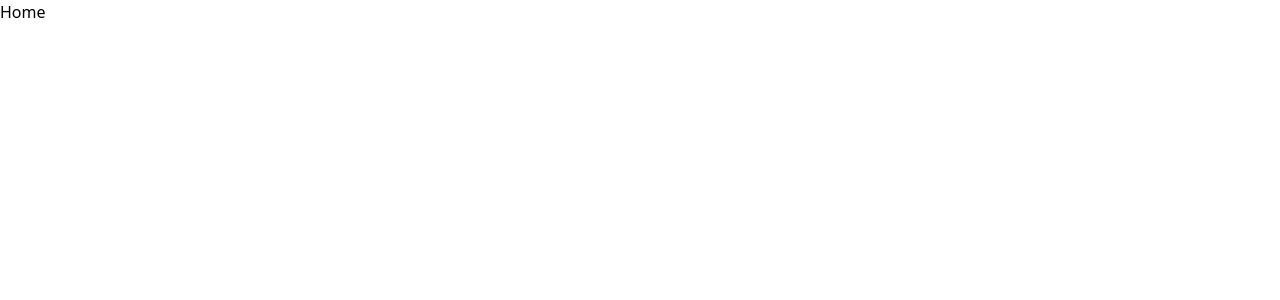
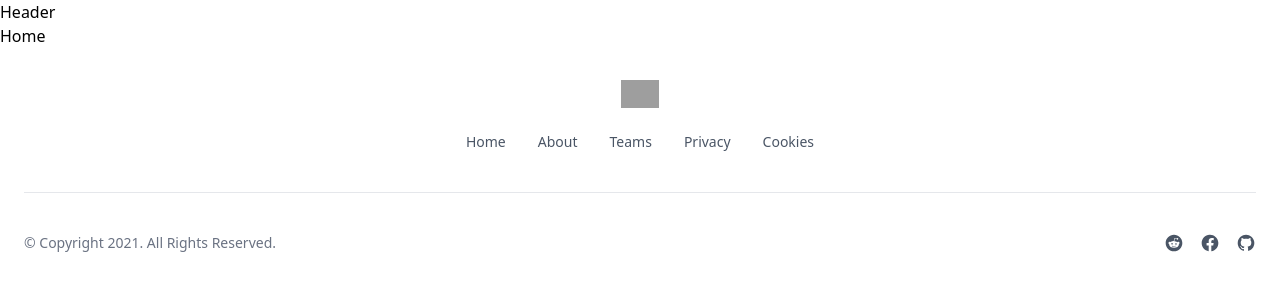
Before and after one commit to dcoder-nikhil0/DeepTrust-AI, a React (Vite) app in the folder client/: page / in a window 1280 px wide. Shown: the top 300 px of the page. Built offline with nearby package versions, Linux system fonts and the light colour scheme; grey boxes are pictures that could not be loaded.

Commit message:
Apps routed and home route update

```diff
--- a/client/src/App.jsx
+++ b/client/src/App.jsx
@@ -5,17 +5,24 @@
   BrowserRouter,
 } from "react-router-dom";
 import { Box } from "@mui/material";
+import Header from "./Components/Header";
+import Footer from "./Components/Footer";
+import Home from "./Pages/Home";
+import About from "./Pages/About";
+import Contact from "./Pages/Contact";
 
 function App() {
   return (
     <Box>
       <BrowserRouter>
+        <Header />
         <Routes>
-          <Route path="/" element={<div>Home</div>} />
-          <Route path="/about" element={<div>About</div>} />
-          <Route path="/contact" element={<div>Contact</div>} />
+          <Route path="/" element={<Home />} />
+          <Route path="/about" element={<About />} />
+          <Route path="/contact" element={<Contact />} />
         </Routes>
       </BrowserRouter>
+      <Footer />
     </Box>
   );
 }
--- a/client/src/Pages/Hoem.jsx
+++ /dev/null
@@ -1,9 +0,0 @@
-import React from 'react'
-
-const Hoem = () => {
-  return (
-    <div>Hoem</div>
-  )
-}
-
-export default Hoem
--- /dev/null
+++ b/client/src/Pages/Home.jsx
@@ -0,0 +1,9 @@
+import React from 'react'
+
+const Home = () => {
+  return (
+    <div>Home</div>
+  )
+}
+
+export default Home
```
